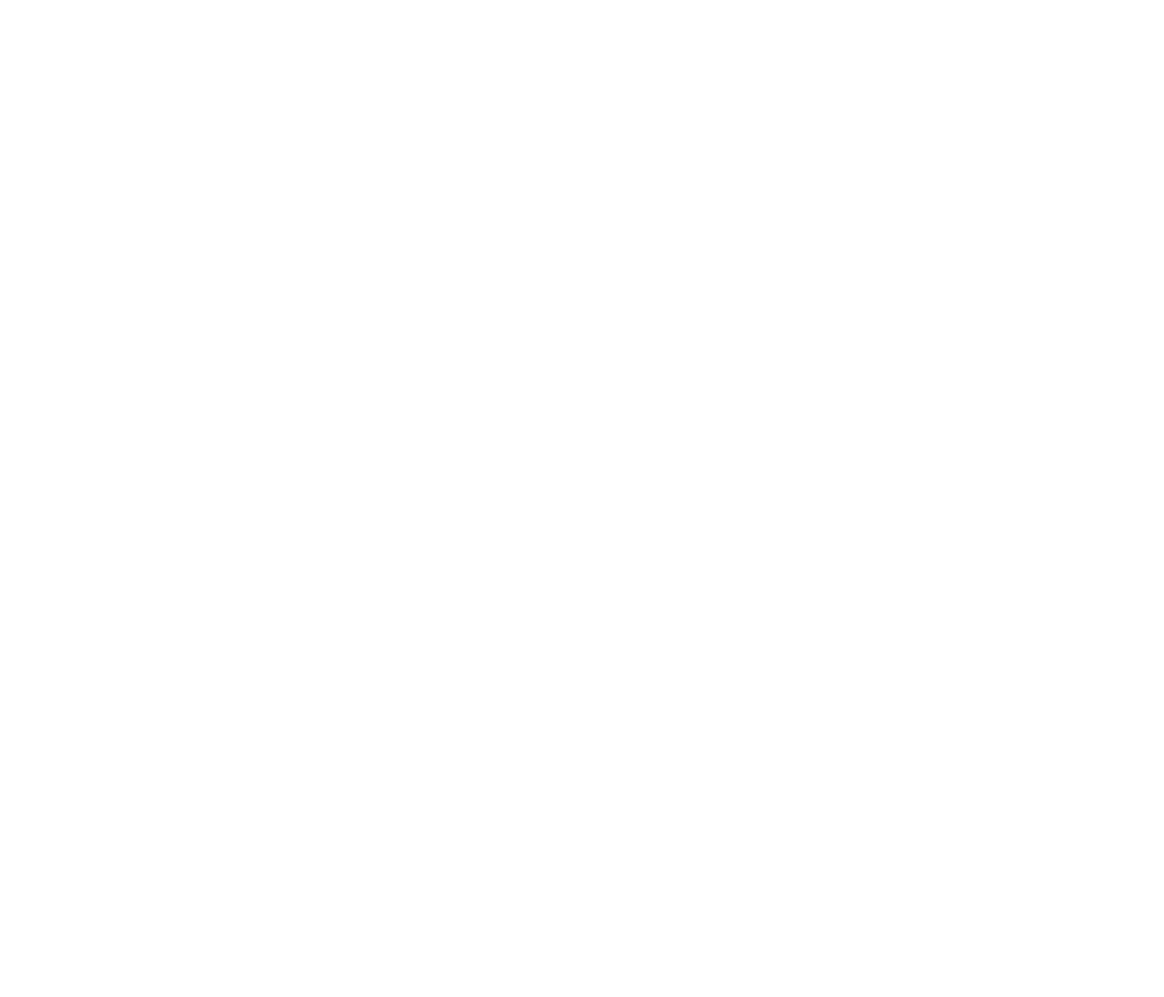
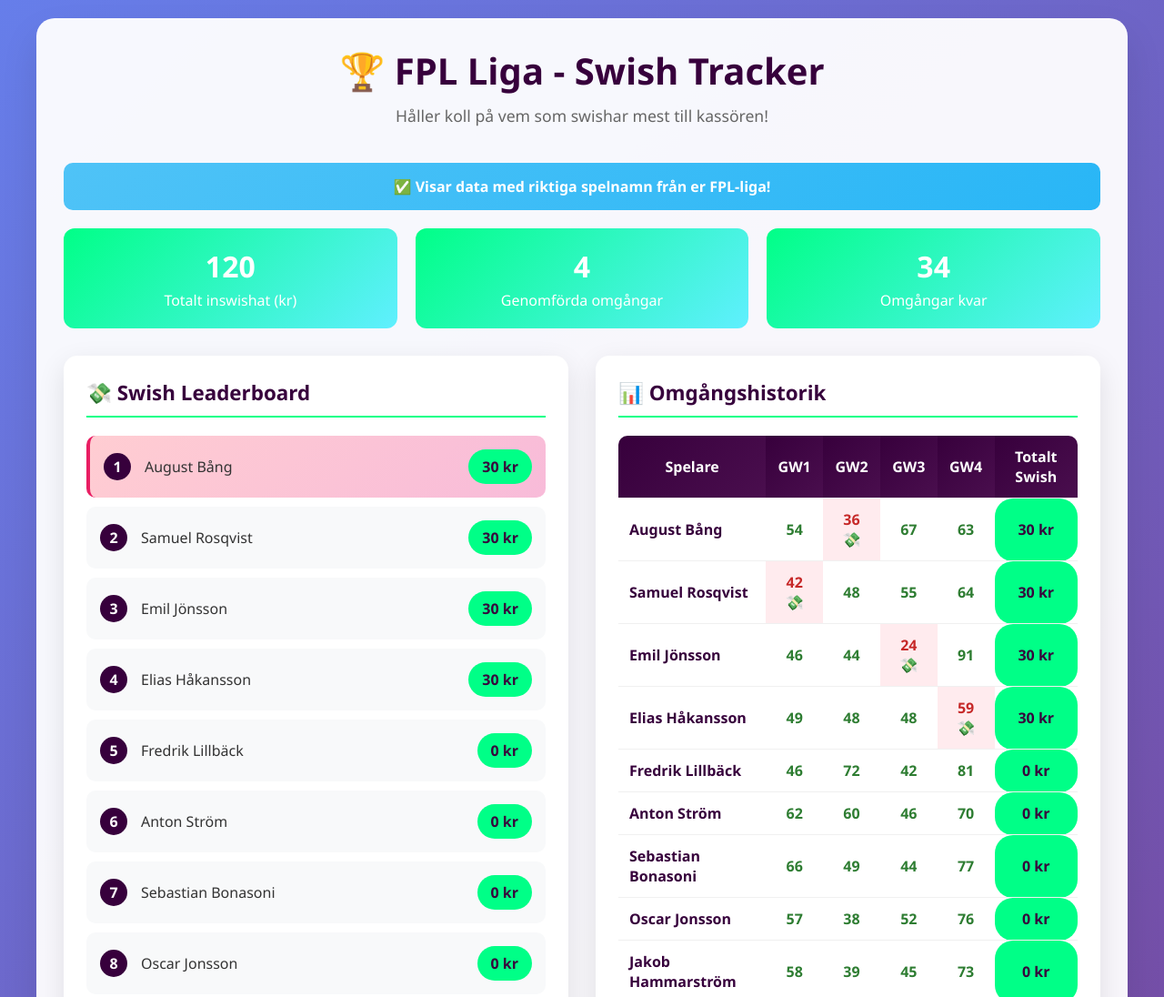
Before and after one commit to AugustBang94/Fpl-Swish-tracker, a plain HTML site: page index.html in a window 1280 px wide. Shown: the top 1096 px of the page at 91% size. Before the commit the page ends 800 px from the top, so only its background shows below. Drawn offline with Linux system fonts and the light colour scheme.

Commit message:
Update index.html

```diff
--- a/index.html
+++ b/index.html
@@ -1,8 +1,240 @@
+<!DOCTYPE html>
+<html lang="sv">
+<head>
+    <meta charset="UTF-8">
+    <meta name="viewport" content="width=device-width, initial-scale=1.0">
+    <title>FPL Liga - Swish Tracker</title>
+    <style>
+        * {
+            margin: 0;
+            padding: 0;
+            box-sizing: border-box;
+        }
+
+        body {
+            font-family: 'Segoe UI', Tahoma, Geneva, Verdana, sans-serif;
+            background: linear-gradient(135deg, #667eea 0%, #764ba2 100%);
+            min-height: 100vh;
+            padding: 20px;
+            color: #333;
+        }
+
+        .container {
+            max-width: 1200px;
+            margin: 0 auto;
+            background: rgba(255, 255, 255, 0.95);
+            border-radius: 20px;
+            padding: 30px;
+            box-shadow: 0 20px 40px rgba(0,0,0,0.1);
+        }
+
+        .header {
+            text-align: center;
+            margin-bottom: 40px;
+        }
+
+        .header h1 {
+            color: #37003c;
+            font-size: 2.5em;
+            margin-bottom: 10px;
+        }
+
+        .header p {
+            color: #666;
+            font-size: 1.1em;
+        }
+
+        .stats-grid {
+            display: grid;
+            grid-template-columns: repeat(auto-fit, minmax(300px, 1fr));
+            gap: 30px;
+            margin-bottom: 40px;
+        }
+
+        .card {
+            background: white;
+            border-radius: 15px;
+            padding: 25px;
+            box-shadow: 0 10px 30px rgba(0,0,0,0.1);
+        }
+
+        .card h2 {
+            color: #37003c;
+            margin-bottom: 20px;
+            font-size: 1.4em;
+            border-bottom: 2px solid #00ff87;
+            padding-bottom: 10px;
+        }
+
+        .summary-stats {
+            display: grid;
+            grid-template-columns: repeat(auto-fit, minmax(150px, 1fr));
+            gap: 20px;
+            margin-bottom: 30px;
+        }
+
+        .stat-box {
+            background: linear-gradient(135deg, #00ff87, #60efff);
+            border-radius: 12px;
+            padding: 20px;
+            text-align: center;
+            color: white;
+        }
+
+        .stat-box h3 {
+            font-size: 2em;
+            margin-bottom: 5px;
+        }
+
+        .leaderboard-item {
+            display: flex;
+            justify-content: space-between;
+            align-items: center;
+            padding: 15px;
+            margin-bottom: 10px;
+            background: #f8f9fa;
+            border-radius: 10px;
+        }
+
+        .leaderboard-item.top-payer {
+            background: linear-gradient(135deg, #ffcdd2, #f8bbd9);
+            border-left: 4px solid #e91e63;
+        }
+
+        .player-info {
+            display: flex;
+            align-items: center;
+            gap: 15px;
+        }
+
+        .position {
+            background: #37003c;
+            color: white;
+            border-radius: 50%;
+            width: 30px;
+            height: 30px;
+            display: flex;
+            align-items: center;
+            justify-content: center;
+            font-weight: bold;
+        }
+
+        .swish-amount {
+            background: #00ff87;
+            color: #37003c;
+            padding: 8px 15px;
+            border-radius: 20px;
+            font-weight: bold;
+        }
+
+        table {
+            width: 100%;
+            border-collapse: collapse;
+            background: white;
+            border-radius: 10px;
+            overflow: hidden;
+        }
+
+        th, td {
+            padding: 12px;
+            text-align: center;
+            border-bottom: 1px solid #f0f0f0;
+        }
+
+        th {
+            background: linear-gradient(135deg, #37003c, #4a0e4e);
+            color: white;
+            font-weight: 600;
+        }
+
+        .player-name {
+            text-align: left !important;
+            font-weight: 600;
+            color: #37003c;
+        }
+
+        .last-place {
+            background-color: #ffebee;
+            color: #c62828;
+            font-weight: bold;
+        }
+
+        .points {
+            font-weight: 600;
+            color: #2e7d32;
+        }
+
+        .api-status {
+            background: linear-gradient(135deg, #4fc3f7, #29b6f6);
+            color: white;
+            padding: 15px;
+            border-radius: 10px;
+            margin-bottom: 20px;
+            text-align: center;
+            font-weight: 600;
+        }
+    </style>
+</head>
+<body>
+    <div class="container">
+        <div class="header">
+            <h1>🏆 FPL Liga - Swish Tracker</h1>
+            <p>Håller koll på vem som swishar mest till kassören!</p>
+        </div>
+
+        <div class="api-status" id="apiStatus">
+            ✅ Visar data med riktiga spelnamn från er FPL-liga!
+        </div>
+
+        <div class="summary-stats">
+            <div class="stat-box">
+                <h3 id="totalSwish">120</h3>
+                <p>Totalt inswishat (kr)</p>
+            </div>
+            <div class="stat-box">
+                <h3 id="completedRounds">4</h3>
+                <p>Genomförda omgångar</p>
+            </div>
+            <div class="stat-box">
+                <h3 id="remainingRounds">34</h3>
+                <p>Omgångar kvar</p>
+            </div>
+        </div>
+
+        <div class="stats-grid">
+            <div class="card">
+                <h2>💸 Swish Leaderboard</h2>
+                <div class="leaderboard" id="leaderboard">
+                    <!-- Leaderboard kommer fyllas av JavaScript -->
+                </div>
+            </div>
+
+            <div class="card">
+                <h2>📊 Omgångshistorik</h2>
+                <div class="gameweek-table">
+                    <table id="historyTable">
+                        <thead>
+                            <tr>
+                                <th>Spelare</th>
+                                <th>GW1</th>
+                                <th>GW2</th>
+                                <th>GW3</th>
+                                <th>GW4</th>
+                                <th>Totalt Swish</th>
+                            </tr>
+                        </thead>
+                        <tbody id="historyTableBody">
+                            <!-- Tabelldata kommer fyllas av JavaScript -->
+                        </tbody>
+                    </table>
+                </div>
+            </div>
+        </div>
+    </div>
+
     <script>
-// Vänta tills alla HTML-element är laddade
-document.addEventListener('DOMContentLoaded', function() {
-
-    let gameweekResults = {
+        // Data och funktioner
+        const gameweekResults = {
             1: {
                 lastPlace: 'Samuel Rosqvist',
                 points: {
@@ -56,8 +288,6 @@ document.addEventListener('DOMContentLoaded', function() {
             const sortedPlayers = players.sort((a, b) => swishStats[b] - swishStats[a]);
 
             const leaderboardEl = document.getElementById('leaderboard');
-        if (!leaderboardEl) return;
-
             leaderboardEl.innerHTML = '';
 
             sortedPlayers.forEach((player, index) => {
@@ -79,8 +309,6 @@ document.addEventListener('DOMContentLoaded', function() {
 
         function updateHistoryTable() {
             const tbody = document.getElementById('historyTableBody');
-        if (!tbody) return;
-
             tbody.innerHTML = '';
 
             const swishStats = calculateSwishStats();
@@ -108,71 +336,21 @@ document.addEventListener('DOMContentLoaded', function() {
             const totalSwish = completedRounds * 30;
             const remainingRounds = 38 - completedRounds;
 
-        const totalEl = document.getElementById('totalSwish');
-        const completedEl = document.getElementById('completedRounds');
-        const remainingEl = document.getElementById('remainingRounds');
-
-        if (totalEl) totalEl.textContent = totalSwish;
-        if (completedEl) completedEl.textContent = completedRounds;
-        if (remainingEl) remainingEl.textContent = remainingRounds;
-    }
-
-    function populatePlayerDropdown() {
-        const select = document.getElementById('lastPlace');
-        if (!select) return;
-
-        select.innerHTML = '<option value="">Välj spelare...</option>';
-        players.forEach(player => {
-            const option = document.createElement('option');
-            option.value = player;
-            option.textContent = player;
-            select.appendChild(option);
-        });
+            document.getElementById('totalSwish').textContent = totalSwish;
+            document.getElementById('completedRounds').textContent = completedRounds;
+            document.getElementById('remainingRounds').textContent = remainingRounds;
         }
 
         function updateAll() {
             updateLeaderboard();
             updateHistoryTable();
             updateSummaryStats();
-        populatePlayerDropdown();
         }
 
-    // Uppdatera status
-    const statusEl = document.getElementById('apiStatus');
-    if (statusEl) {
-        statusEl.innerHTML = '✅ Visar data med riktiga spelnamn från er FPL-liga!';
-    }
-
-    // Kör alla uppdateringar
+        // Kör när sidan laddas
+        document.addEventListener('DOMContentLoaded', function() {
             updateAll();
-
-    // Lägg till event handlers
-    window.addResult = function() {
-        const gameweek = document.getElementById('gameweek').value;
-        const lastPlace = document.getElementById('lastPlace').value;
-
-        if (!lastPlace) {
-            alert('Välj vilken spelare som kom sist!');
-            return;
-        }
-
-        gameweekResults[parseInt(gameweek)] = {
-            lastPlace: lastPlace,
-            points: {}
-        };
-
-        updateAll();
-        alert(`Gameweek ${gameweek} tillagd! ${lastPlace} swishar 30 kr.`);
-
-        document.getElementById('lastPlace').value = '';
-    };
-
-    window.saveLeagueId = function() {
-        alert('Liga-ID är redan konfigurerat!');
-    };
-
-    window.refreshData = function() {
-        location.reload();
-    };
         });
     </script>
+</body>
+</html>
```
Lines whose indentation alone changed are shown as unchanged.
